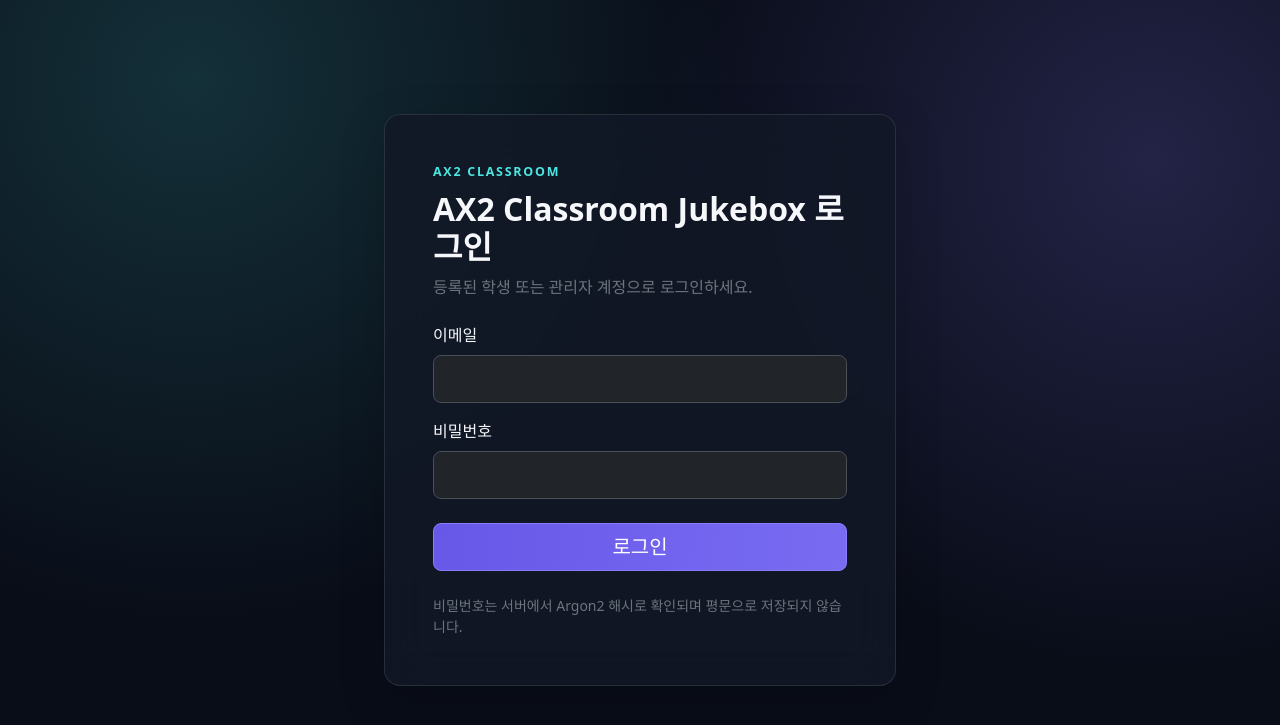
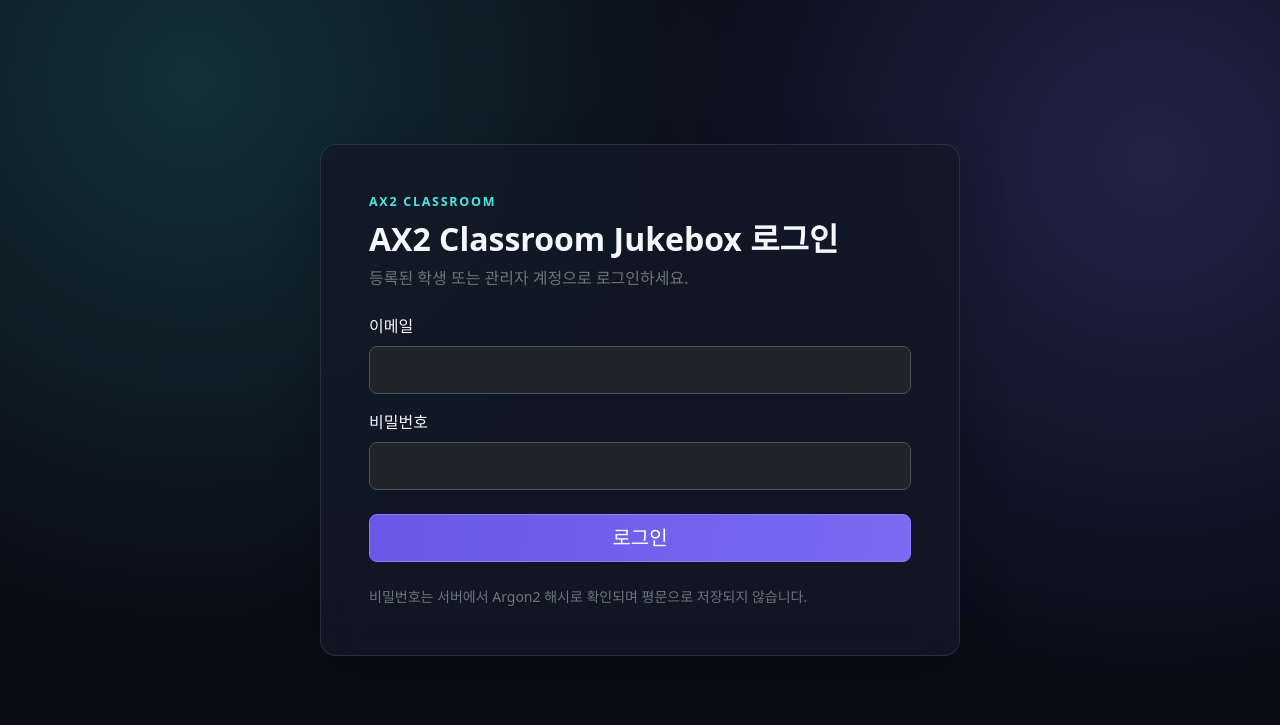
Before and after one commit to GilbertMoon/jina-classroom-jukebox, a FastAPI app: page /login in a window 1280 px wide. Shown: the top 725 px of the page. Run offline with FastAPI, Linux system fonts and the light colour scheme.

Commit message:
fix: keep login heading on one line

```diff
--- a/backend/app/static/styles.css
+++ b/backend/app/static/styles.css
@@ -25,8 +25,18 @@ body {
   backdrop-filter: blur(20px);
   background: var(--surface);
   border: 1px solid var(--line);
-  max-width: 32rem;
+  max-width: 40rem;
   width: 100%;
+}
+
+.login-card h1 {
+  white-space: nowrap;
+}
+
+@media (max-width: 575.98px) {
+  .login-card h1 {
+    white-space: normal;
+  }
 }
 
 .student-shell {
```
